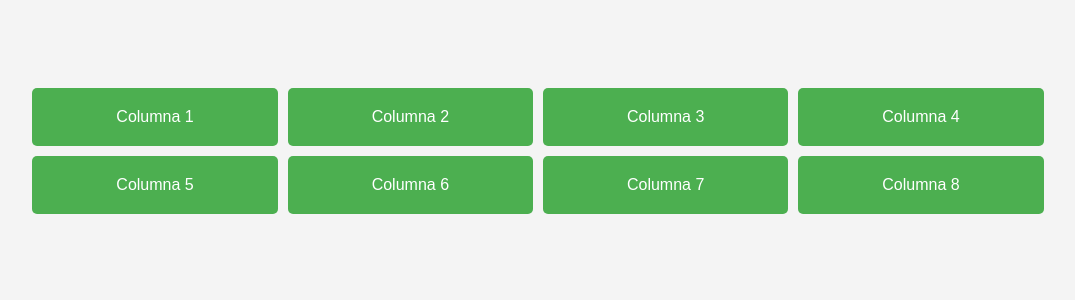
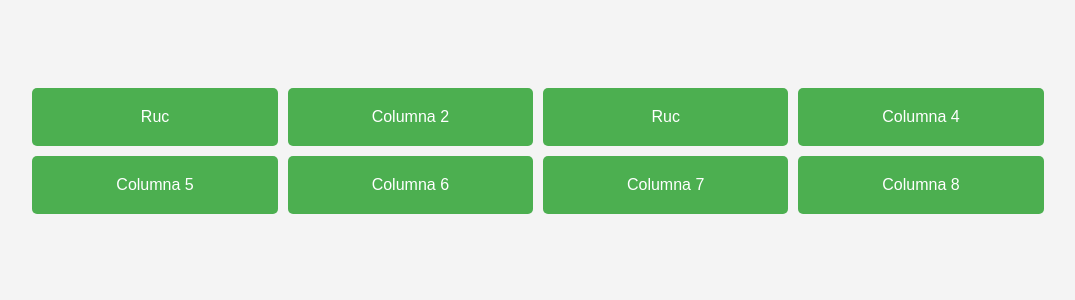
Before and after one commit to ilich2015/Web, a Flask app: page / in a window 1280 px wide. Shown: the part 257-557 px from the top of the page, without its empty margins (102-1177 px from the left). Run offline with Flask 3, Linux system fonts and the light colour scheme.

Commit message:
Update index.html

```diff
--- a/templates/index.html
+++ b/templates/index.html
@@ -31,9 +31,9 @@
 </head>
 <body>
     <div class="grid-container">
-        <div class="grid-item">Columna 1</div>
+        <div class="grid-item">Ruc</div>
         <div class="grid-item">Columna 2</div>
-        <div class="grid-item">Columna 3</div>
+        <div class="grid-item">Ruc</div>
         <div class="grid-item">Columna 4</div>
         <div class="grid-item">Columna 5</div>
         <div class="grid-item">Columna 6</div>
```
